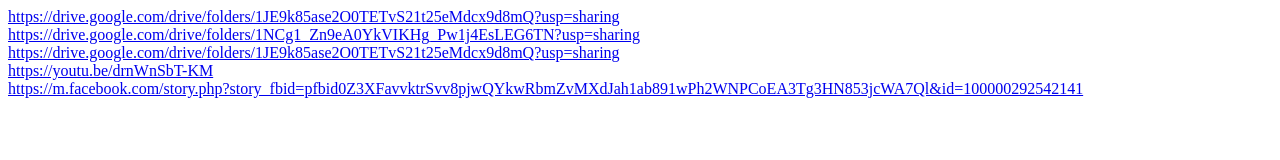
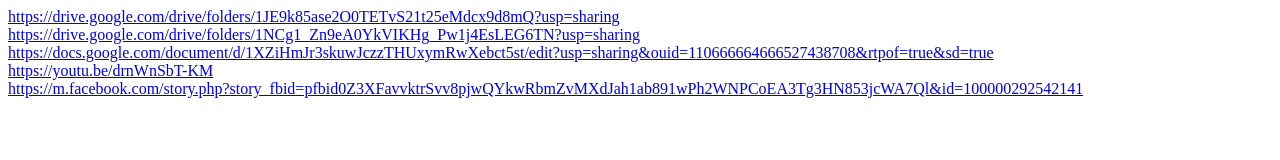
Before and after one commit to DrPramod/National-Award-to-Teachers, a plain HTML site: page index.html in a window 1280 px wide. Drawn offline with Linux system fonts and the light colour scheme.

Commit message:
Update index.html

```diff
--- a/index.html
+++ b/index.html
@@ -6,7 +6,7 @@
     <body>
         <div><a href="https://drive.google.com/drive/folders/1JE9k85ase2O0TETvS21t25eMdcx9d8mQ?usp=sharing">https://drive.google.com/drive/folders/1JE9k85ase2O0TETvS21t25eMdcx9d8mQ?usp=sharing</a></div>
         <div><a href="https://drive.google.com/drive/folders/1NCg1_Zn9eA0YkVIKHg_Pw1j4EsLEG6TN?usp=sharing">https://drive.google.com/drive/folders/1NCg1_Zn9eA0YkVIKHg_Pw1j4EsLEG6TN?usp=sharing</a></div>
-        <div><a href="https://docs.google.com/document/d/1XZiHmJr3skuwJczzTHUxymRwXebct5st/edit?usp=sharing&ouid=110666664666527438708&rtpof=true&sd=true">https://drive.google.com/drive/folders/1JE9k85ase2O0TETvS21t25eMdcx9d8mQ?usp=sharing</a></div>
+        <div><a href="https://docs.google.com/document/d/1XZiHmJr3skuwJczzTHUxymRwXebct5st/edit?usp=sharing&ouid=110666664666527438708&rtpof=true&sd=true">https://docs.google.com/document/d/1XZiHmJr3skuwJczzTHUxymRwXebct5st/edit?usp=sharing&ouid=110666664666527438708&rtpof=true&sd=true</a></div>
         <div><a href="https://youtu.be/drnWnSbT-KM">https://youtu.be/drnWnSbT-KM</a></div>
         <div><a href="https://m.facebook.com/story.php?story_fbid=pfbid0Z3XFavvktrSvv8pjwQYkwRbmZvMXdJah1ab891wPh2WNPCoEA3Tg3HN853jcWA7Ql&id=100000292542141">https://m.facebook.com/story.php?story_fbid=pfbid0Z3XFavvktrSvv8pjwQYkwRbmZvMXdJah1ab891wPh2WNPCoEA3Tg3HN853jcWA7Ql&id=100000292542141</a></div>
     </body>
```
